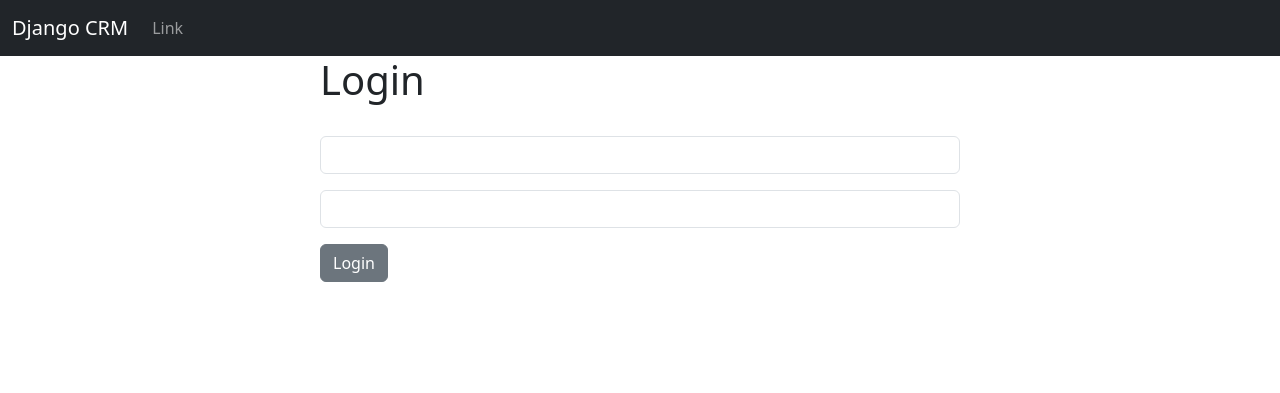
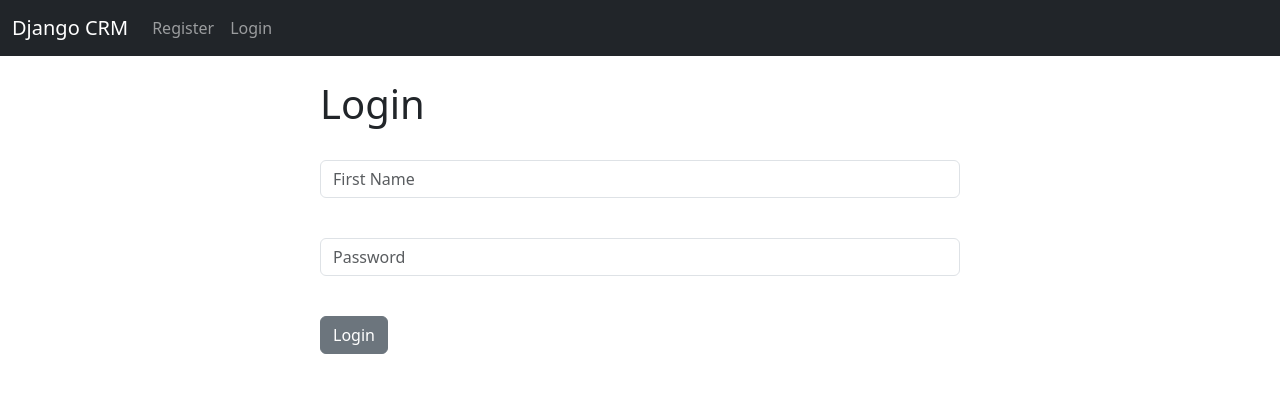
Before and after one commit to Andyfordjour/DJANGO_CRM, a Django app: page / in a window 1280 px wide. Shown: the top 393 px of the page. Run offline with Django 5.2, Linux system fonts and the light colour scheme.

Commit message:
added more  forms

```diff
--- a/website/templates/base.html
+++ b/website/templates/base.html
@@ -8,8 +8,22 @@
   </head>
   <body>
     {% include 'navbar.html' %}
+    <div class="'container">
+      <br/>
+      {% if messages %}
+      {% for message in messages%}
+      <div class="alert alert-warning alert-dismissible fade show" role="alert">
+       {{ message }}
+        <button type="button" class="close" data-dismiss="alert" aria-label="Close">
+          <span aria-hidden="true">&times;</span>
+        </button>
+      </div>
+
+      {%endfor%}
+      {%endif%}
     {%block content %}
     {% endblock  %}
+    </div>
     <script src="https://cdn.jsdelivr.net/npm/bootstrap@5.3.3/dist/js/bootstrap.bundle.min.js" integrity="sha384-YvpcrYf0tY3lHB60NNkmXc5s9fDVZLESaAA55NDzOxhy9GkcIdslK1eN7N6jIeHz" crossorigin="anonymous"></script>
   </body>
 </html>
--- a/website/templates/home.html
+++ b/website/templates/home.html
@@ -2,7 +2,10 @@
 {% block content %}
 
 <div class="col-md-6 offset-md-3">
+{%if user.is_authenticated %}
+<h1>hello world</h1>
 
+{%else%}
     <h1>Login</h1>
     <br/>
     <form method="POST" action="{%url 'home'%}">
@@ -10,16 +13,19 @@
         <form>
             <div class="mb-3">
 
-              <input type="text" class="form-control"  aria-describedby="emailHelp">
+              <input type="text" class="form-control" name ="username", placeholder="First Name" required>
 
             </div>
+
+            <br>
             <div class="mb-3">
-              <input type="password" class="form-control" >
+              <input type="password" class="form-control" name = "password", placeholder="Password" required >
             </div>
+            <br/>
             <button type="submit" class="btn btn-secondary">Login</button>
           </form>
     </form>
 
   </div>
-
+{%endif%}
 {%endblock%}
--- a/website/templates/navbar.html
+++ b/website/templates/navbar.html
@@ -6,11 +6,18 @@
       </button>
       <div class="collapse navbar-collapse" id="navbarSupportedContent">
         <ul class="navbar-nav me-auto mb-2 mb-lg-0">
+          {%if user.is_authenticated%}
           <li class="nav-item">
-            <a class="nav-link" href="#">Link</a>
+            <a class="nav-link" href="{% url 'logout' %}">Logout</a>
           </li>
-
-
+          {%else%}
+          <li class="nav-item">
+            <a class="nav-link" href="{% url 'register' %}">Register</a>
+          </li>
+          <li class="nav-item">
+            <a class="nav-link" href="{% url 'home' %}">Login</a>
+          </li>
+          {%endif%}
         </ul>
 
       </div>
--- /dev/null
+++ b/website/templates/register.html
@@ -0,0 +1,6 @@
+{% extends 'base.html' %}
+{% block content %}
+
+<h1>hello world</h1>
+
+{%endblock%}
--- a/website/urls.py
+++ b/website/urls.py
@@ -3,7 +3,8 @@ from . import views
 
 urlpatterns = [
     path('', views.home, name='home'),
-    path('login/', views.login_user, name='login'),
+    #path('login/', views.login_user, name='login'),
     path('logout', views.logout_user, name='logout'),
+    path('register', views.register_user, name='register'),
 
 ]
--- a/website/views.py
+++ b/website/views.py
@@ -1,15 +1,33 @@
-from django.shortcuts import render
+from django.shortcuts import render, redirect
 from django.contrib.auth import authenticate, login, logout
 from django.contrib import messages
 # Create your views here.
 
 
 def home(request):
-    return render(request, 'home.html', {})
+    # check it see loging in
+    if request.method == 'POST':
+        username = request.POST['username']
+        password = request.POST['password']
+        user = authenticate(request, username = username, password=password)
+        if user is not None:
+            login(request,user)
+            messages.success(request, 'You Have been logged in ')
+            return redirect('home')
+        else:
+            messages.error(request, 'Invalid username or password')
+            return redirect('home')
+    else:
+        return render(request, 'home.html', {})
 
 
 def login_user(request):
     pass
 
 def logout_user(request):
-    pass
+    logout(request)
+    messages.success(request, 'YOu have been Logged Out')
+    return redirect('home')
+
+def register_user(request):
+    return render(request, 'register.html', {})
```
Also changed, not shown: website/forms.py (added, +32 -0 lines).
